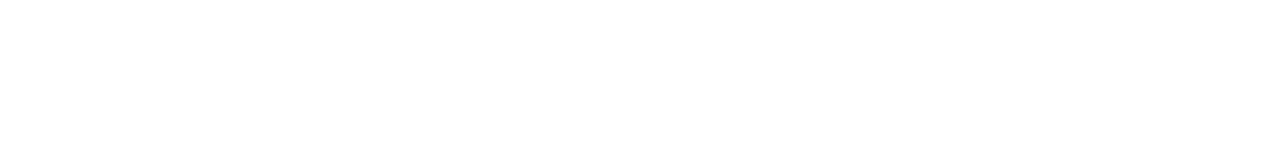
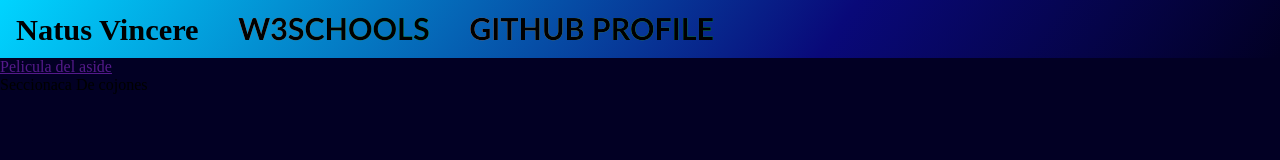
Before and after one commit to AlbertoArostegui/DAWE, a plain HTML site: page first_task/index.html in a window 1280 px wide. Drawn offline with Linux system fonts and the light colour scheme.

Commit message:
Improved header

```diff
--- a/first_task/index.html
+++ b/first_task/index.html
@@ -1,22 +1,28 @@
 <!DOCTYPE html>
 <html>
   <head>
-    <title>DAWE 1</title>
+    <title>Natus Vincere</title>
     <meta charset="utf8">
     <meta name="Primera entrega" content="Entrega">
+    <link rel="stylesheet" href="style.css">
   </head>
   <body>
     <header>
-
+      <a href="" class="header-first-item">Natus Vincere</a>
+      <a href="https://w3schools.com" class="header-item">w3schools</a>
+      <a href="https://github.com/albertoarostegui" class="header-item">GitHub profile</a>
     </header>
+    <div>
       <aside>
-
+        <a href="">Pelicula del aside</a>
       </aside>
       <main>
         <section>
-
+          Seccionaca
+          De cojones
         </section>
       </main>
+    </div>
     <footer>
 
     </footer>
--- /dev/null
+++ b/first_task/style.css
@@ -0,0 +1,46 @@
+body {
+  background-color: rgb(2, 0, 36);
+  margin: 0;
+}
+
+header {
+  background: rgb(2,0,36);
+  background: linear-gradient(305deg, rgba(2,0,36,1) 0%, rgba(9,9,121,1) 35%, rgba(0,212,255,1) 100%);
+  font-size: 1.9rem;
+  padding-top: 10px;
+  padding-bottom: 10px;
+}
+
+.header-first-item {
+  text-decoration: none;
+  margin: 1rem;
+  text-align: center;
+  font-weight: 900;
+  color:rgba(0, 0, 0, 1);
+}
+
+.header-item {
+  text-decoration: none;
+  margin: 1rem;
+  font-family: Gill Sans, sans-serif;
+  background: linear-gradient(to right, crimson,pink,springgreen);
+  background-size: 200% 200%;
+  animation: rainbow 2s ease-in-out infinite;
+  background-clip: text;
+  -webkit-background-clip:text;
+  color:rgba(0, 0, 0, 1);
+  text-align:center;
+  transition: color .2s ease-in-out;
+  text-transform:uppercase;
+  font-weight:900;
+}
+
+.header-item:hover {
+  color:rgba(0, 0, 0, 0);
+}
+
+@keyframes rainbow {
+  0%{background-position:left}
+  50%{background-position:right}
+  100%{background-position:left}
+}
```
Lines whose indentation alone changed are shown as unchanged.
